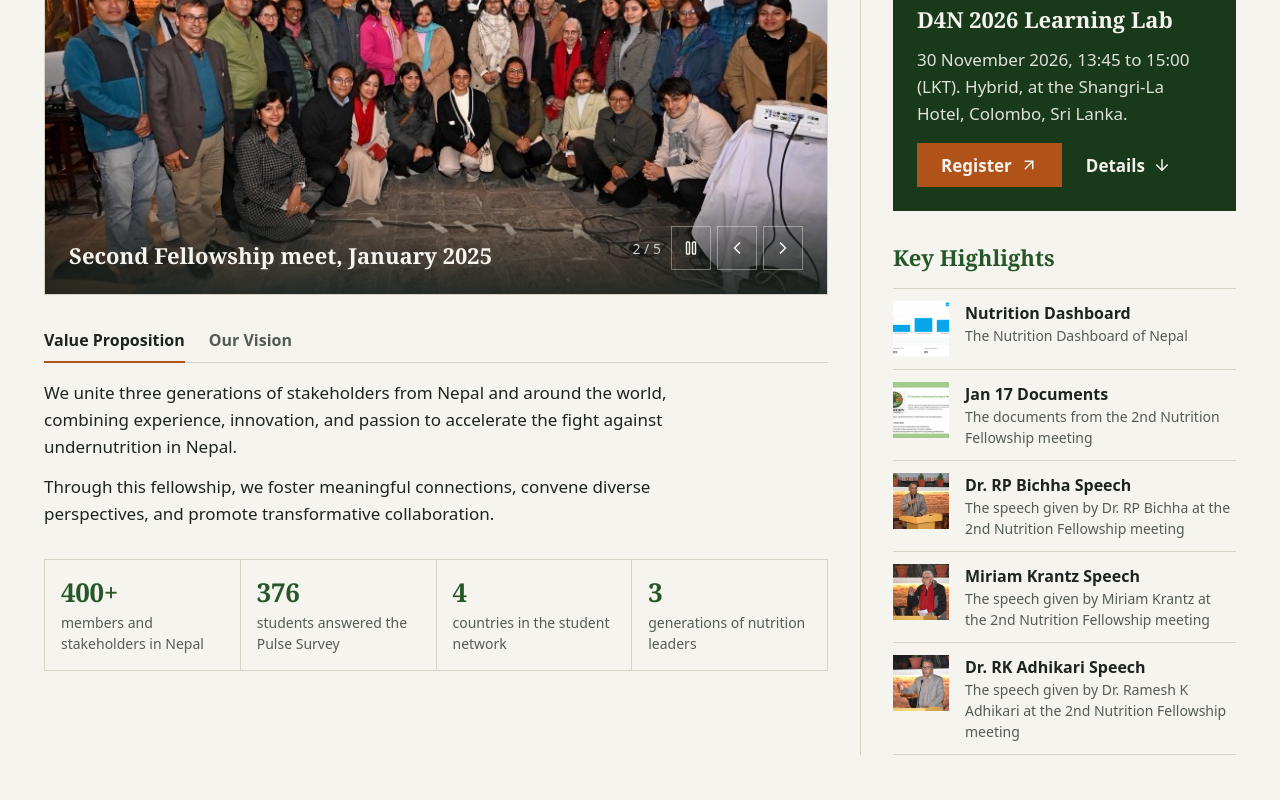
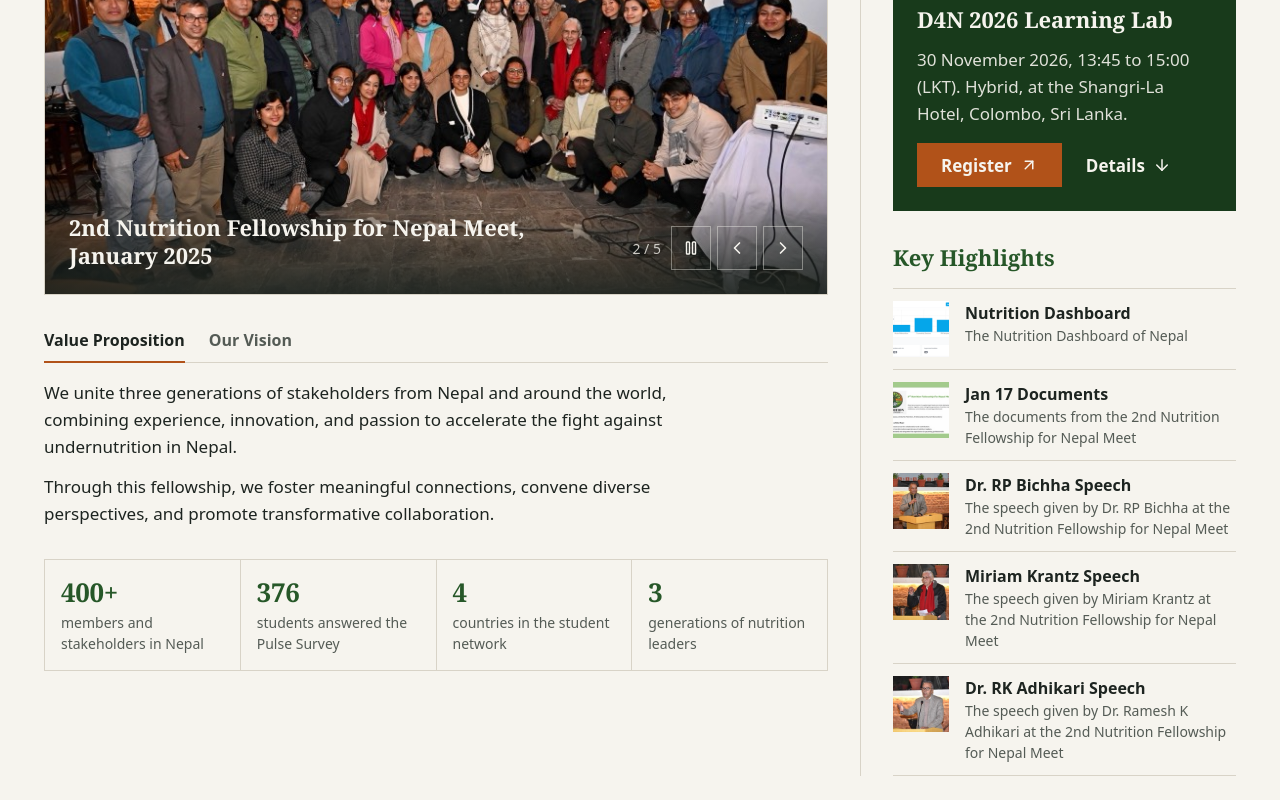
Before and after one commit to vital4nepal/nutrition-fellowship, a React (Create React App) app: page / in a window 1280 px wide. Shown: the part 328-1128 px from the top of the page. Built offline with nearby package versions, Linux system fonts and the light colour scheme.

Commit message:
[fix] second meet uses one name everywhere

```diff
--- a/src/App.js
+++ b/src/App.js
@@ -29,7 +29,7 @@ const innerPages = [
   { path: '/profile', title: 'Nutrition Profile' },
   { path: '/policy2025', title: 'Policy 2025' },
   { path: '/aiinnutrition', title: 'Research on AI in nutrition' },
-  { path: '/nfn2ndmeetblog', title: 'Nutrition Fellowship for Nepal: 2nd meet blog' },
+  { path: '/nfn2ndmeetblog', title: '2nd Nutrition Fellowship for Nepal Meet blog' },
   { path: '/nrcinternblog', title: 'Nutrition Rehabilitation Center: Internship blog' },
 ];
 
--- a/src/components/Announcements.js
+++ b/src/components/Announcements.js
@@ -3,7 +3,7 @@ import EntryList from './EntryList';
 
 const announcements = [
   {
-    title: 'Nutrition Fellowship for Nepal: Second Meet',
+    title: '2nd Nutrition Fellowship for Nepal Meet',
     date: '01/17/2025',
     description: 'We are excited for the gathering of hearts and minds dedicated to transforming nutrition in Nepal!',
   },
--- a/src/components/CoverpageRight.js
+++ b/src/components/CoverpageRight.js
@@ -11,25 +11,25 @@ const highlights = [
   {
     image: '/KeyHighlights/thumbs/NFNbanner.jpg',
     topic: 'Jan 17 Documents',
-    description: 'The documents from the 2nd Nutrition Fellowship meeting',
+    description: 'The documents from the 2nd Nutrition Fellowship for Nepal Meet',
     link: '/resources/jan-17-documents',
   },
   {
     image: '/KeyHighlights/thumbs/Dr. RP Bichha.jpg',
     topic: 'Dr. RP Bichha Speech',
-    description: 'The speech given by Dr. RP Bichha at the 2nd Nutrition Fellowship meeting',
+    description: 'The speech given by Dr. RP Bichha at the 2nd Nutrition Fellowship for Nepal Meet',
     link: 'https://youtu.be/YxI-8DVWIQQ?si=tb7y2lsEyLm8_31v',
   },
   {
     image: '/KeyHighlights/thumbs/Miriam Krantz.jpg',
     topic: 'Miriam Krantz Speech',
-    description: 'The speech given by Miriam Krantz at the 2nd Nutrition Fellowship meeting',
+    description: 'The speech given by Miriam Krantz at the 2nd Nutrition Fellowship for Nepal Meet',
     link: 'https://youtu.be/YxI-8DVWIQQ?si=tb7y2lsEyLm8_31v',
   },
   {
     image: '/KeyHighlights/thumbs/Dr. Ramesh K Adhikari.jpg',
     topic: 'Dr. RK Adhikari Speech',
-    description: 'The speech given by Dr. Ramesh K Adhikari at the 2nd Nutrition Fellowship meeting',
+    description: 'The speech given by Dr. Ramesh K Adhikari at the 2nd Nutrition Fellowship for Nepal Meet',
     link: 'https://youtu.be/YxI-8DVWIQQ?si=tb7y2lsEyLm8_31v',
   },
 ];
--- a/src/components/Hero.js
+++ b/src/components/Hero.js
@@ -26,7 +26,7 @@ const slides = [
       { name: 'vita-6', focus: '45% 55%', area: '', sizes: SMALL_TILE },
     ],
   },
-  { name: 'second-meet', caption: 'Second Fellowship meet, January 2025', focus: '50% 40%' },
+  { name: 'second-meet', caption: '2nd Nutrition Fellowship for Nepal Meet, January 2025', focus: '50% 40%' },
   { name: 'data-camp-cafodat', caption: 'Data Camp at CAFODAT College, January 2025', focus: '55% 60%' },
   { name: 'canva-workshop', caption: 'Canva workshop, February 2025', focus: '50% 50%' },
   { name: 'data-camp-mmihs', caption: 'Data Camp at MMIHS, January 2025', focus: '50% 50%' },
--- a/src/components/Repository.js
+++ b/src/components/Repository.js
@@ -18,7 +18,7 @@ const documents = [
   {
     category: 'Blogs',
     links: [
-      { title: 'Nutrition Fellowship for Nepal : 2nd Meet', path: '/nfn2ndmeetblog' },
+      { title: '2nd Nutrition Fellowship for Nepal Meet', path: '/nfn2ndmeetblog' },
       { title: 'Internship at Nutrition Rehabilitation Center', path: '/nrcinternblog' },
     ],
   },
```
